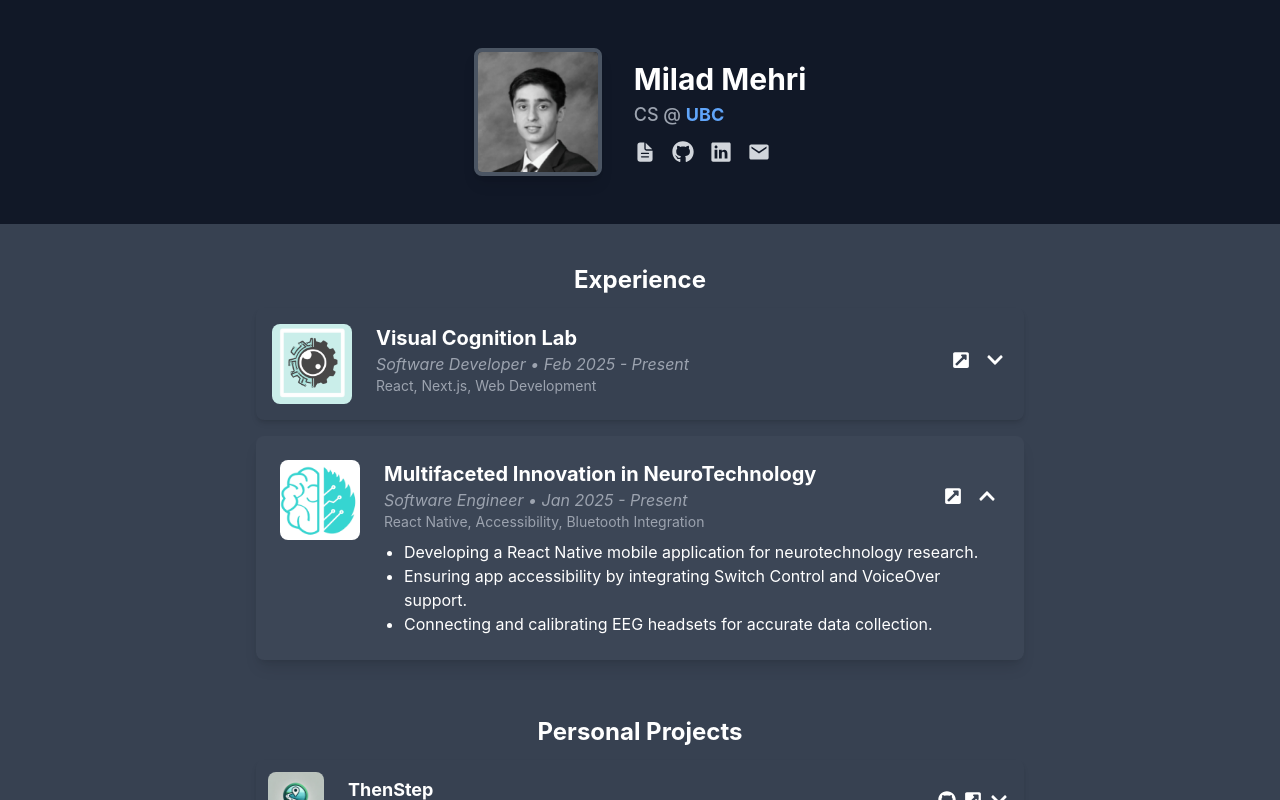
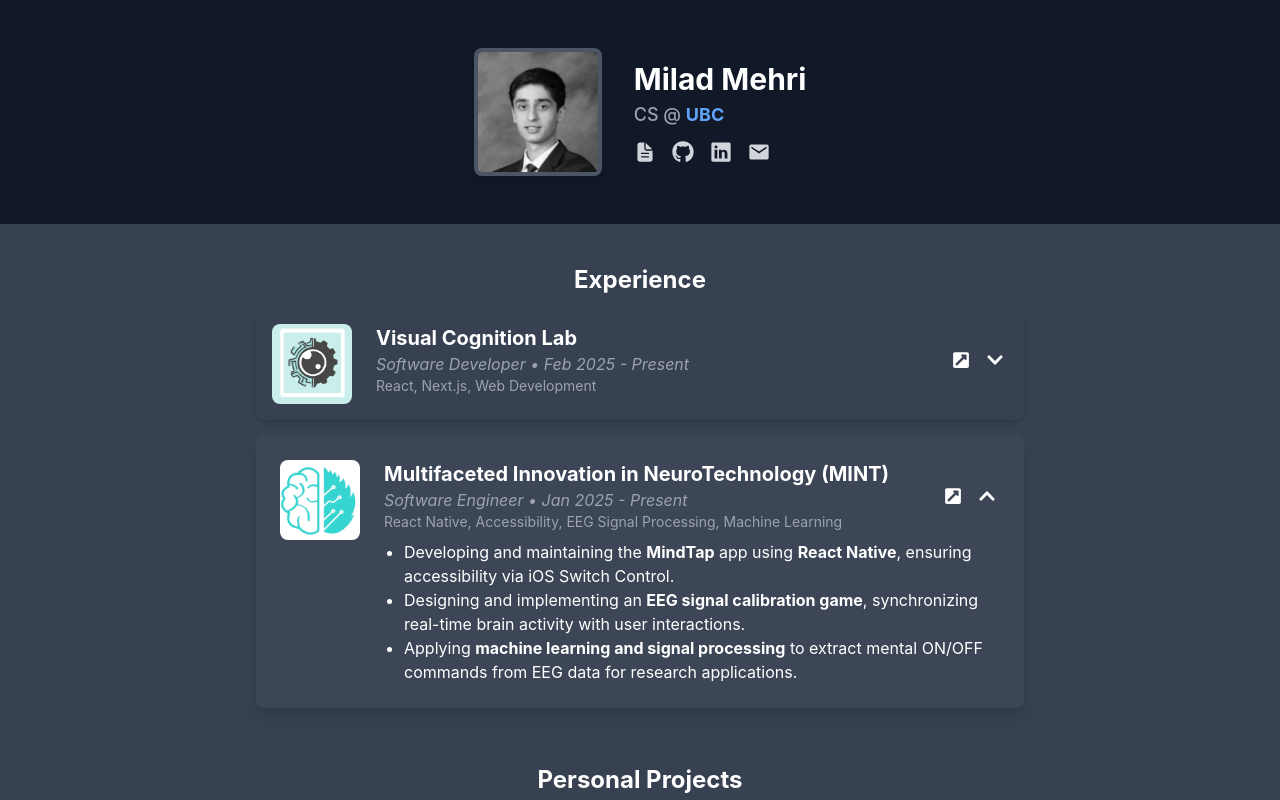
Before and after one commit to milad-mehri/milad-mehri.github.io, a React (Create React App) app: page / in a window 1280 px wide. Both pictures are taken after a click on the element 640 px from the left and 492 px from the top of the page. Shown: the top 800 px of the page. Built offline with nearby package versions, Linux system fonts and the light colour scheme.

Commit message:
Update resume

```diff
--- a/src/data/experience.js
+++ b/src/data/experience.js
@@ -7,20 +7,25 @@
     bulletPoints: [
       "Working on the Content Platform Team, building the new version of the lab's website.",
       "Developing in React and Next.js to improve performance and user experience.",
-      "Implementing modern UI/UX best practices for better engagement with research content.",
     ],
     link: "https://viscoglab.psych.ubc.ca/",
     image: `${process.env.PUBLIC_URL}/vcl_logo.png`,
   },
   {
-    company: "Multifaceted Innovation in NeuroTechnology",
+    company: "Multifaceted Innovation in NeuroTechnology (MINT)",
     position: "Software Engineer",
     date: "Jan 2025 - Present",
-    tech: "React Native, Accessibility, Bluetooth Integration",
+    tech: "React Native, Accessibility, EEG Signal Processing, Machine Learning",
     bulletPoints: [
-      "Developing a React Native mobile application for neurotechnology research.",
-      "Ensuring app accessibility by integrating Switch Control and VoiceOver support.",
-      "Connecting and calibrating EEG headsets for accurate data collection.",
+      <>
+        Developing and maintaining the <b>MindTap</b> app using <b>React Native</b>, ensuring accessibility via iOS Switch Control.
+      </>,
+      <>
+        Designing and implementing an <b>EEG signal calibration game</b>, synchronizing real-time brain activity with user interactions.
+      </>,
+      <>
+        Applying <b>machine learning and signal processing</b> to extract mental ON/OFF commands from EEG data for research applications.
+      </>,
     ],
     link: "https://ubcmint.github.io/",
     image: `${process.env.PUBLIC_URL}/mint_logo.png`,
```
Also changed, not shown: 1 other file (tests, documents, lock files or other folders).
